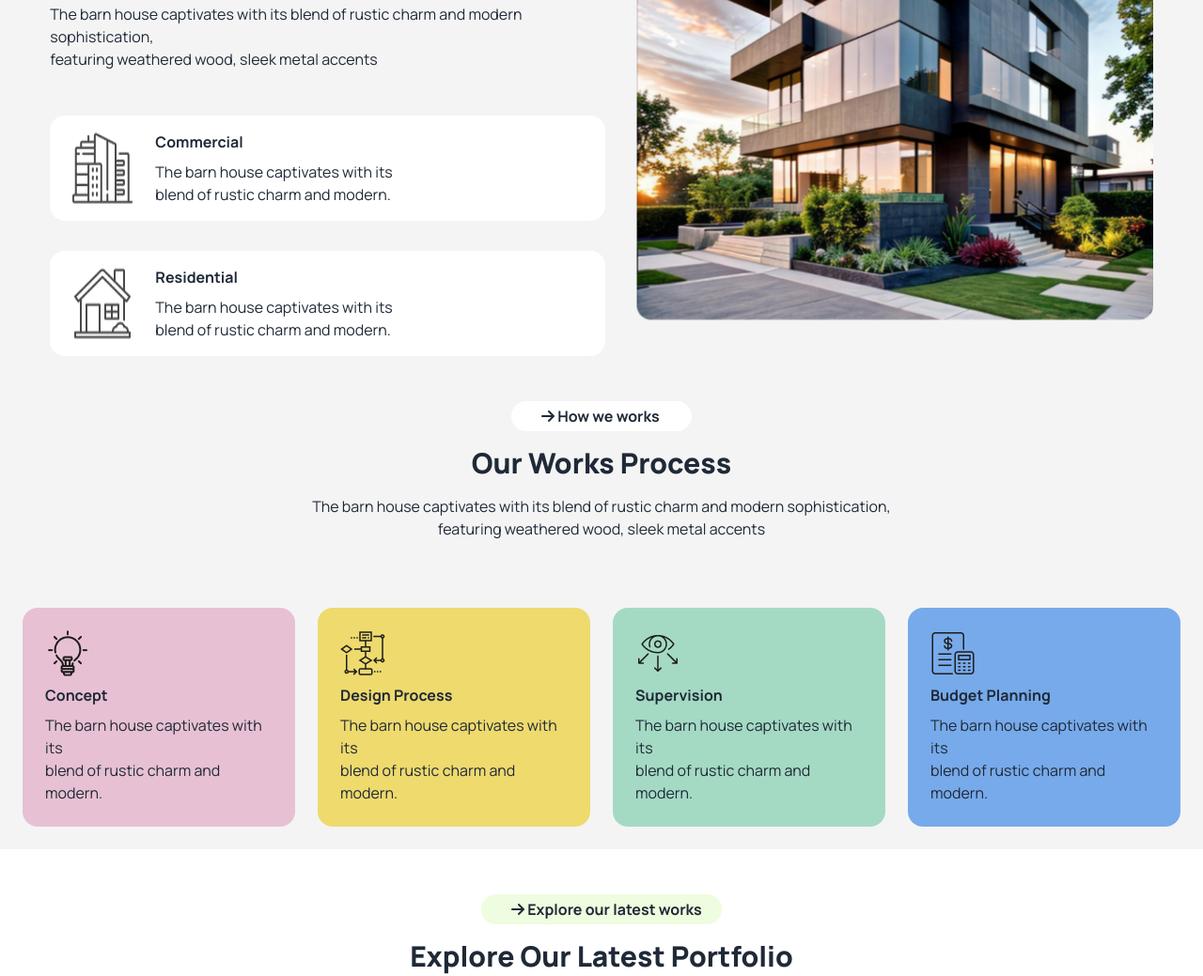
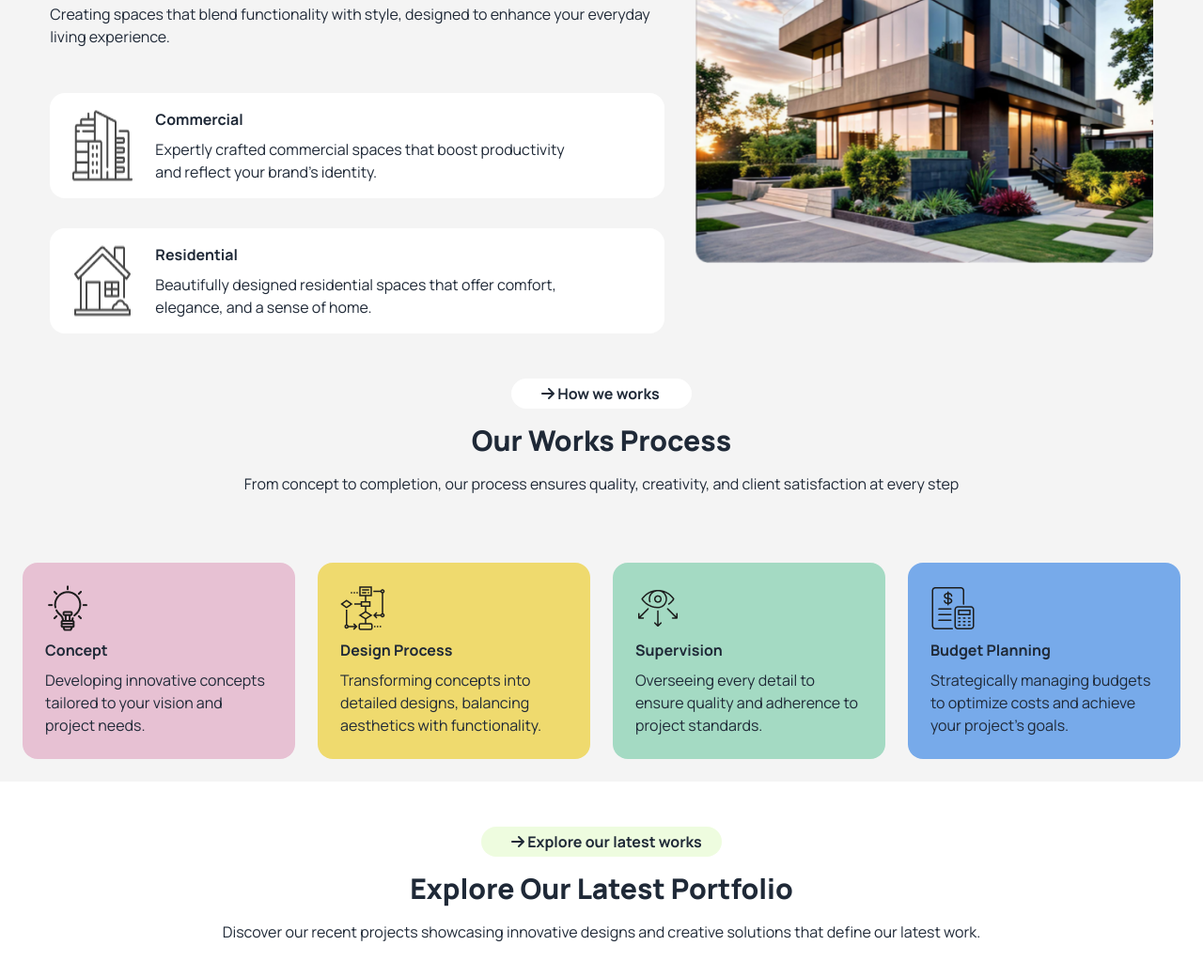
Before and after one commit to abdulmazidakash/assignment-03, a plain HTML site: page index.html in a window 1280 px wide. Shown: the part 1007-2046 px from the top of the page at 94% size. Drawn offline with nearby package versions, Linux system fonts and the light colour scheme.

Commit message:
lorem ipsum text edit and complete assignment 3

```diff
--- a/index.html
+++ b/index.html
@@ -51,7 +51,7 @@
 				<div class="navbar-start">
 					<div class="flex rounded-full items-center gap-2">
 						<a href="#" class="flex items-center gap-2 font-bold border border-[rgb(233, 233, 233)] rounded-full p-2 bg-primary text-black"><i class="fa-solid fa-arrow-right -rotate-45 "></i></a>
-						<a class="text-2xl font-bold" href="#">Rinterio</a>
+						<a class="text-2xl font-extrabold" href="#">Rinterio</a>
 					</div>
 
 				</div>
@@ -135,21 +135,21 @@
 								<h3 class="font-bold lg:ml-5 lg:ml-28 ml-4"><i class="fa-solid fa-arrow-right "></i> About Us</h3>
 							</div>
 							<h3 class="lg:text-4xl text-3xl font-extrabold mb-4 mt-4 text-start">We design thoughtful,<br> liveable spaces</h3>
-							<p class="text-start">The barn house captivates with its blend of rustic charm and modern sophistication,<br> featuring weathered wood, sleek metal accents</p>
+							<p class="text-start">Creating spaces that blend functionality with style, designed to enhance your everyday living experience.</p>
 						</div>
 						<div class="space-y-8">
 							<div class="flex gap-6 bg-white pl-6 py-4 rounded-2xl">
 								<img src="./images/commercial.png" alt="">
 								<div class="space-y-2">
 									<h4 class="text-start font-bold">Commercial</h4>
-									<p class="text-start">The barn house captivates with its <br>blend of rustic charm and modern.</p>
+									<p class="text-start">Expertly crafted commercial spaces that boost productivity <br> and reflect your brand's identity.</p>
 								</div>
 							 </div>
 							<div class="flex gap-6 bg-white pl-6 py-4 rounded-2xl">
 								<img src="./images/residential.png" alt="">
 								<div class="space-y-2">
 									<h4 class="text-start font-bold">Residential</h4>
-									<p class="text-start">The barn house captivates with its <br>blend of rustic charm and modern.</p>
+									<p class="text-start">Beautifully designed residential spaces that offer comfort, <br> elegance, and a sense of home.</p>
 								</div>
 							 </div>
 						</div>
@@ -170,36 +170,28 @@
 					<a href="#" class="flex items-center gap-2 font-bold p-2 text-white"></a>
 				</div>
 				<h3 class="text-3xl font-extrabold mb-4 mt-4">Our Works Process</h3>
-				<p class="">The barn house captivates with its blend of rustic charm and modern sophistication,<br> featuring weathered wood, sleek metal accents</p>
+				<p class="">From concept to completion, our process ensures quality, creativity, and client satisfaction at every step</p>
 			</div>
 			<div class="grid lg:grid-cols-4 grid-cols-1 gap-6 rounded-lg p-6">
 					<div class="bg-[#E7C1D3] p-6 rounded-2xl space-y-2">
 						<img src="./Images/concept.png" alt="">
 						<h3 class="font-bold">Concept</h3>
-						<p>The barn house captivates
-							with its <br>blend of rustic charm
-							and modern.</p>
+						<p>Developing innovative concepts tailored to your vision and project needs.</p>
 					</div>
 					<div class="bg-[#EFDA6E] p-6 rounded-2xl space-y-2">
 						<img src="./Images/flow-chart.png" alt="">
 						<h3 class="font-bold">Design Process</h3>
-						<p>The barn house captivates
-							with its <br>blend of rustic charm
-							and modern.</p>
+						<p>Transforming concepts into detailed designs, balancing aesthetics with functionality.</p>
 					</div>
 					<div class="bg-[#A4DAC3] p-6 rounded-2xl space-y-2">
 						<img src="./Images/vision.png" alt="">
 						<h3 class="font-bold">Supervision</h3>
-						<p>The barn house captivates
-							with its <br>blend of rustic charm
-							and modern.</p>
+						<p>Overseeing every detail to ensure quality and adherence to project standards.</p>
 					</div>
 					<div class="bg-[#77AAEA] p-6 rounded-2xl space-y-2">
 						<img src="./Images/budget-planning.png" alt="">
 						<h3 class="font-bold">Budget Planning</h3>
-						<p>The barn house captivates
-							with its <br>blend of rustic charm
-							and modern.</p>
+						<p>Strategically managing budgets to optimize costs and achieve your project's goals.</p>
 					</div>
 
 		 </section>
@@ -212,7 +204,7 @@
 						<h3 class="font-bold lg:ml-5 lg:ml-28 ml-4"><i class="fa-solid fa-arrow-right "></i> Explore our latest works</h3>
 					</div>
 					<h3 class="text-3xl font-extrabold mb-4 mt-4">Explore Our Latest Portfolio</h3>
-					<p class="">The barn house captivates with its blend of rustic charm and modern sophistication,<br> featuring weathered wood, sleek metal accents</p>
+					<p class="">Discover our recent projects showcasing innovative designs and creative solutions that define our latest work.</p>
 				</div>
 				<!-- card container  -->
 
@@ -279,12 +271,12 @@
 						<h3 class="font-bold lg:ml-5  ml-4"><i class="fa-solid fa-arrow-right "></i> Testimonial</h3>
 					</div>
 					<h3 class="text-3xl font-extrabold mb-4 mt-4">What they're saying us</h3>
-					<p class="">The barn house captivates with its blend of rustic charm and modern sophistication,<br> featuring weathered wood, sleek metal accents</p>
+					<p class="">Read testimonials from our clients and see how our work has made a positive impact on their projects.</p>
 				</div>
 
 				<!-- grid section  -->
 				<div class="mt-12 grid grid-cols-1 lg:grid-cols-2 gap-6">
-					<div class="border bg-white rounded-2xl flex p-6 gap-7">
+					<div class="border bg-white rounded-2xl flex flex-1 p-6 gap-7">
 						<div>
 							<img class="rounded-2xl" src="./Images/ronald.jpg" alt="">
 						</div>
@@ -299,9 +291,9 @@
 								</div>
 							</div>
 
-							<!-- heading section  -->
+
 							 <div>
-								<p class="opacity-80">Lorem ipsum dolor sit amet consectetur, adipisicing elit. Commodi, eveniet?</p>
+								<p class="opacity-80">Exceptional design and service—transformed our vision into reality with stunning results.</p>
 							 </div>
 							 <div class="flex items-center justify-between text-xl">
 								<h6 class="font-extrabold">Ronald Richards <br> <Span class="text-sm font-semibold">Founder of ceo</Span></h6>
@@ -324,9 +316,9 @@
 								</div>
 							</div>
 
-							<!-- heading section  -->
+
 							 <div>
-								<p class="opacity-80">Lorem ipsum dolor sit amet consectetur, adipisicing elit. Commodi, eveniet?</p>
+								<p class="opacity-80">Transformative designs that exceeded our expectations and truly brought our vision to life.</p>
 							 </div>
 							 <div class="flex items-center justify-between text-xl">
 								<h6 class="font-extrabold">John William <br> <Span class="text-sm font-semibold">Founder of ceo</Span></h6>
@@ -346,7 +338,7 @@
 						<h3 class="font-bold lg:ml-5 lg:ml-28 ml-4"><i class="fa-solid fa-arrow-right "></i> Let's Connect</h3>
 					</div>
 					<h3 class="text-3xl font-extrabold mb-4 mt-4">Let's Discuss Next Project</h3>
-					<p class="">The barn house captivates with its blend of rustic charm and modern sophistication,<br> featuring weathered wood, sleek metal accents</p>
+					<p class="">Ready to bring your vision to life? Let's discuss your next project and explore how we can create something exceptional together.</p>
 				</div>
 						<div class="grid grid-cols-1 lg:grid-cols-2 gap-6">
 							<div>
```
